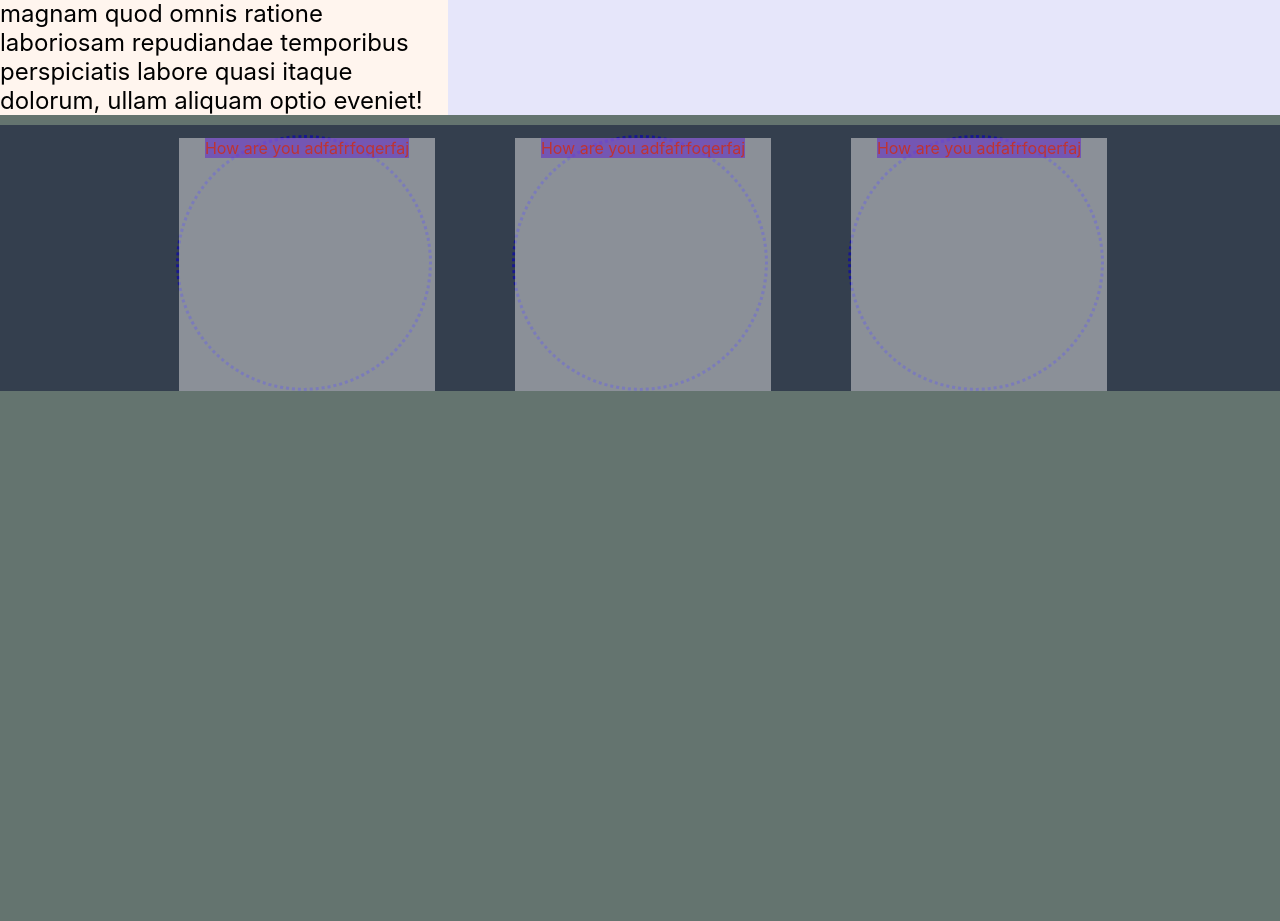
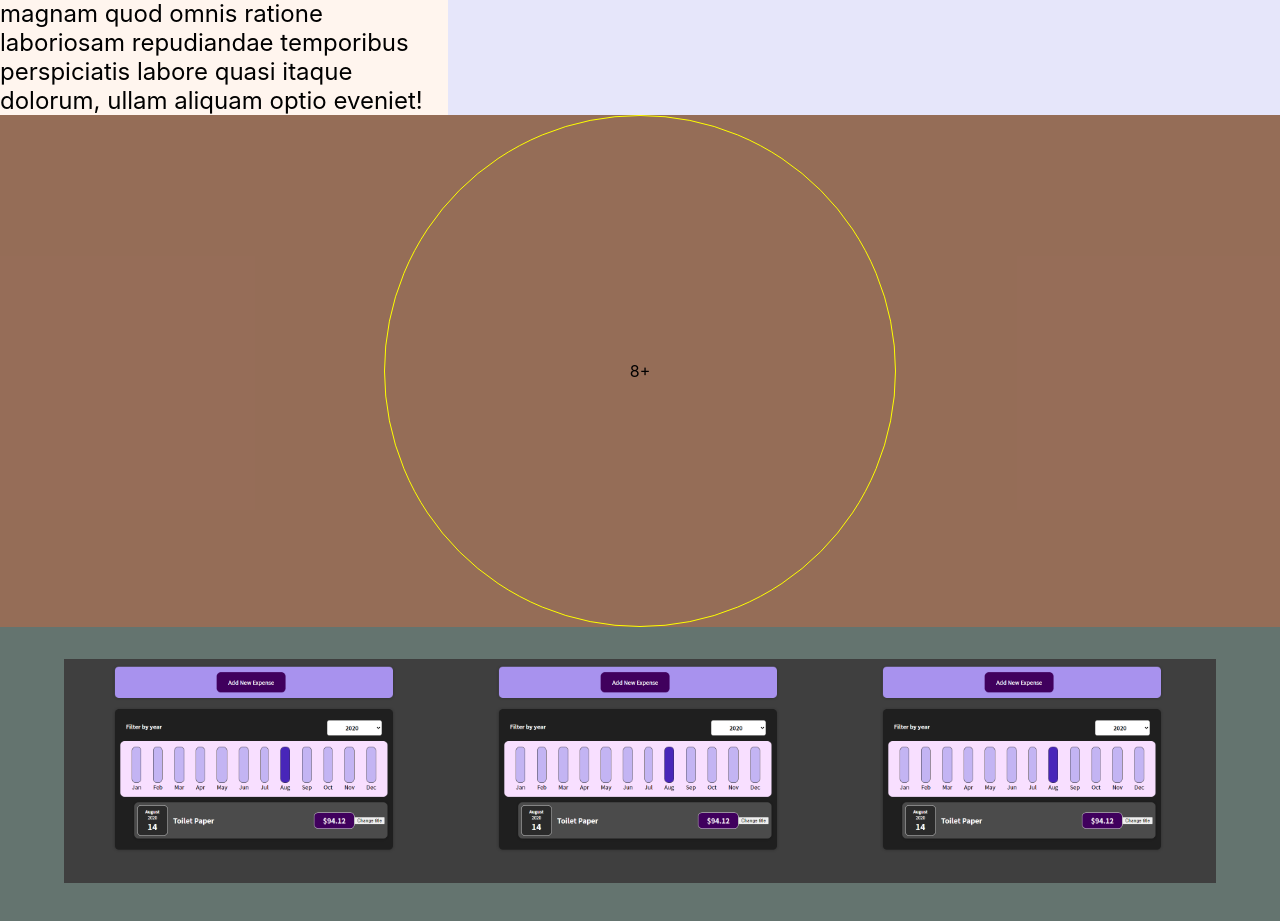
Before and after one commit to sodmod/My-Portfolio, a React (Create React App) app: page / in a window 1280 px wide. Shown: the part 1269-2190 px from the top of the page. Before the commit the page ends 1660 px from the top, so only its background shows below. Built offline with nearby package versions, Linux system fonts and the light colour scheme.

Commit message:
projects

```diff
--- a/src/App.js
+++ b/src/App.js
@@ -5,6 +5,7 @@ import Navbar from "./components/Navbars/Navbars";
 import Home from "./components/Body/Home/Home";
 import Services from "./components/Body/Services/Services";
 import Experience from "./components/Body/Experiences/Experience";
+import Projects from "./components/Body/Projects/Projects";
 
 function App() {
   return (
@@ -14,6 +15,7 @@ function App() {
         <Home />
         <Services />
         <Experience />
+        <Projects />
       </div>
     </>
   );
--- a/src/components/Body/Experiences/Experience.jsx
+++ b/src/components/Body/Experiences/Experience.jsx
@@ -1,24 +1,18 @@
 import React from "react";
 import styles from "./Experience.module.css";
 
-const Experience = () => {
+const Experience = (props) => {
   return (
     <>
       <section className={styles.experience} id="experience">
-        <div className={styles.exp}>
-          <div className={styles.round} id={styles.round1}>
-            <div className={styles.round_info}>
-              <span>How are you adfafrfoqerfaj</span>
-            </div>
-          </div>
-          <div className={styles.round} id={styles.round2}>
-            <div className={styles.round_info}>
-              <span>How are you adfafrfoqerfaj</span>
-            </div>
-          </div>
-          <div className={styles.round} id={styles.round3}>
-            <div className={styles.round_info}>
-              <span>How are you adfafrfoqerfaj</span>
+        <div>
+          <div className={styles.exp}>
+            <div className={styles.circle}>
+              <div className={styles.circle_text}>
+                <div>
+                  <span>8+</span>
+                </div>
+              </div>
             </div>
           </div>
         </div>
--- a/src/components/Body/Experiences/Experience.module.css
+++ b/src/components/Body/Experiences/Experience.module.css
@@ -1,49 +1,33 @@
 .experience {
-  width: 100vw;
-  margin-top: 10px;
+  background-color: rgba(199, 190, 109, 0.619);
 }
 
 .exp {
+  background-color: rgba(142, 73, 73, 0.593);
+  margin: auto;
+  width: 100%;
   display: flex;
-  width: inherit;
-  position: relative;
   justify-content: center;
-  background-color: rgba(16, 23, 54, 0.567);
-  margin: auto;
-  gap: 5rem;
-  height: inherit;
-  padding-top: 10px;
 }
 
-.round {
-  width: 20vw;
+.circle {
+  border: 1px solid yellow;
+  width: 40%;
   border-radius: 50%;
-  border: 3px dotted rgb(23, 23, 143);
-  height: 20vw;
-  text-align: center;
+  line-height: 0;
+  position: relative;
 }
 
-.round .round_info {
-  color: white;
-  background-color: rgba(233, 233, 233, 0.476);
-  width: inherit;
-  height: inherit;
+.circle::after {
+  content: "";
+  display: block;
+  padding-bottom: 100%;
 }
 
-.round .round_info span {
-  color: rgb(190, 52, 52);
-  background-color: rgba(92, 21, 208, 0.476);
+.circle_text {
+  position: absolute;
+  bottom: 50%;
+  width: 100%;
+  text-align: center;
+  /* height: auto; */
 }
-
-@media screen and (max-width: 650px) {
-  .exp {
-    flex-direction: column;
-    align-items: center;
-  }
-
-  .round {
-    width: 30vw;
-    height: 30vh;
-    margin: auto;
-  }
-}
--- /dev/null
+++ b/src/components/Body/Projects/Projects.jsx
@@ -0,0 +1,25 @@
+import React from "react";
+import styles from "./Projects.module.css";
+import Image1 from "../../Images/AddExpense.png";
+
+const Projects = (props) => {
+  return (
+    <>
+      <section className={styles.projects} id="projects">
+        <div className={styles.projects__}>
+          <div className={styles.project_images}>
+            <img src={Image1} alt="" />
+          </div>
+          <div className={styles.project_images}>
+            <img src={Image1} alt="" />
+          </div>
+          <div className={styles.project_images}>
+            <img src={Image1} alt="" />
+          </div>
+        </div>
+      </section>
+    </>
+  );
+};
+
+export default Projects;
--- /dev/null
+++ b/src/components/Body/Projects/Projects.module.css
@@ -0,0 +1,21 @@
+.projects {
+  max-width: inherit;
+  min-height: 40vh;
+  position: relative;
+  margin-top: 2.5%;
+}
+
+.projects__ {
+  margin: auto;
+  width: 90%;
+  position: inherit;
+  display: flex;
+}
+
+.project_images {
+  max-width: 100%;
+}
+
+.project_images img {
+  max-width: 100%;
+}
--- a/src/components/Navbars/Navbars.module.css
+++ b/src/components/Navbars/Navbars.module.css
@@ -50,17 +50,17 @@ button {
     display: none;
   }
   .showMobile {
-    background-color: rgba(4, 4, 4, 0.664);
+    background-color: rgba(9, 8, 8, 0.664);
     color: rgb(86, 121, 119);
     border-radius: 20px;
-    box-shadow: 0 1px 8px rgb(0, 0, 0);
+    box-shadow: 0 1px 8px rgb(13, 12, 12);
     text-align: center;
     margin: 5px 0px 2px 4px;
     flex-direction: column;
     padding-top: 3rem;
     width: 50vw;
     display: flex;
-    position: fixed;
+    position: absolute;
     align-items: center;
     justify-content: flex-start;
     gap: 3rem;
@@ -72,7 +72,6 @@ button {
 
   .removeMobile {
     background-color: rgba(13, 13, 200, 0.2);
-
     text-align: center;
     flex-direction: column;
     padding-top: 3rem;
```
Also changed, not shown: src/components/Images/AddExpense.png (added), src/components/Images/ToDo_List.png (added).
